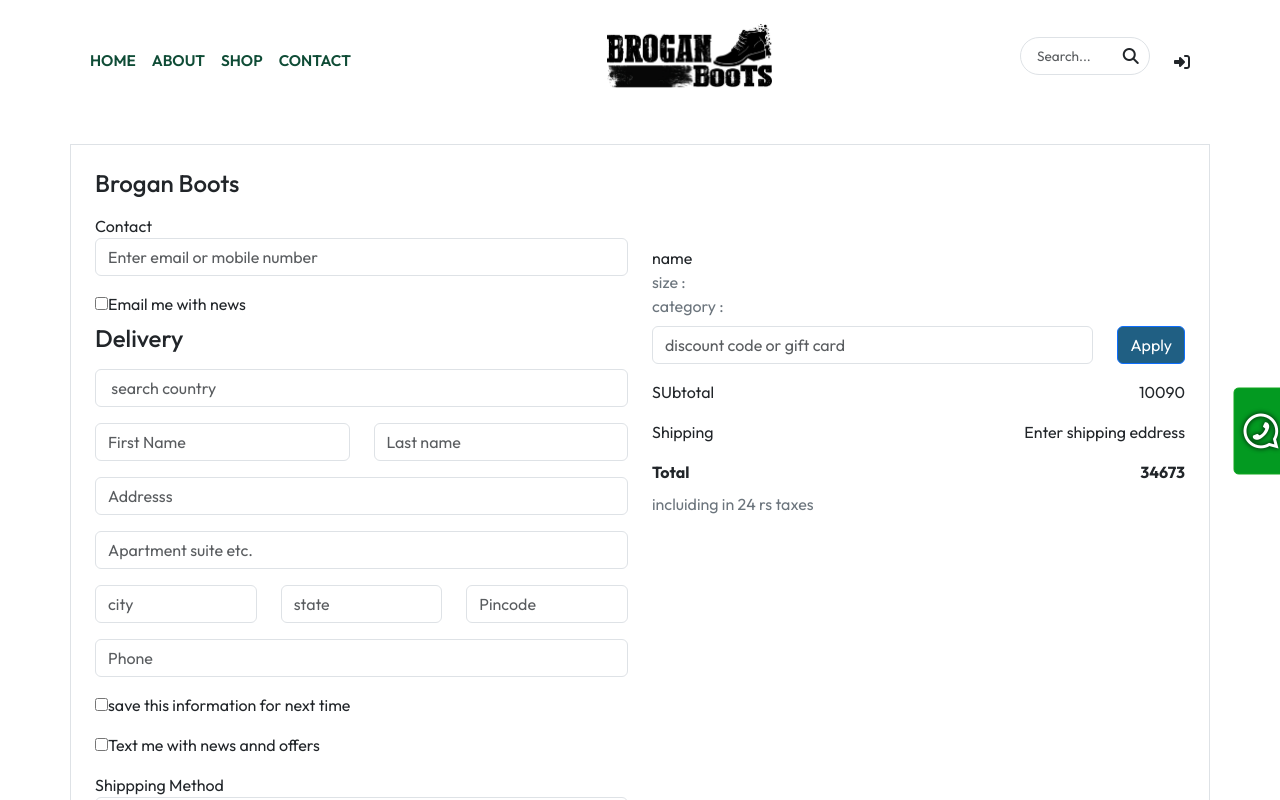
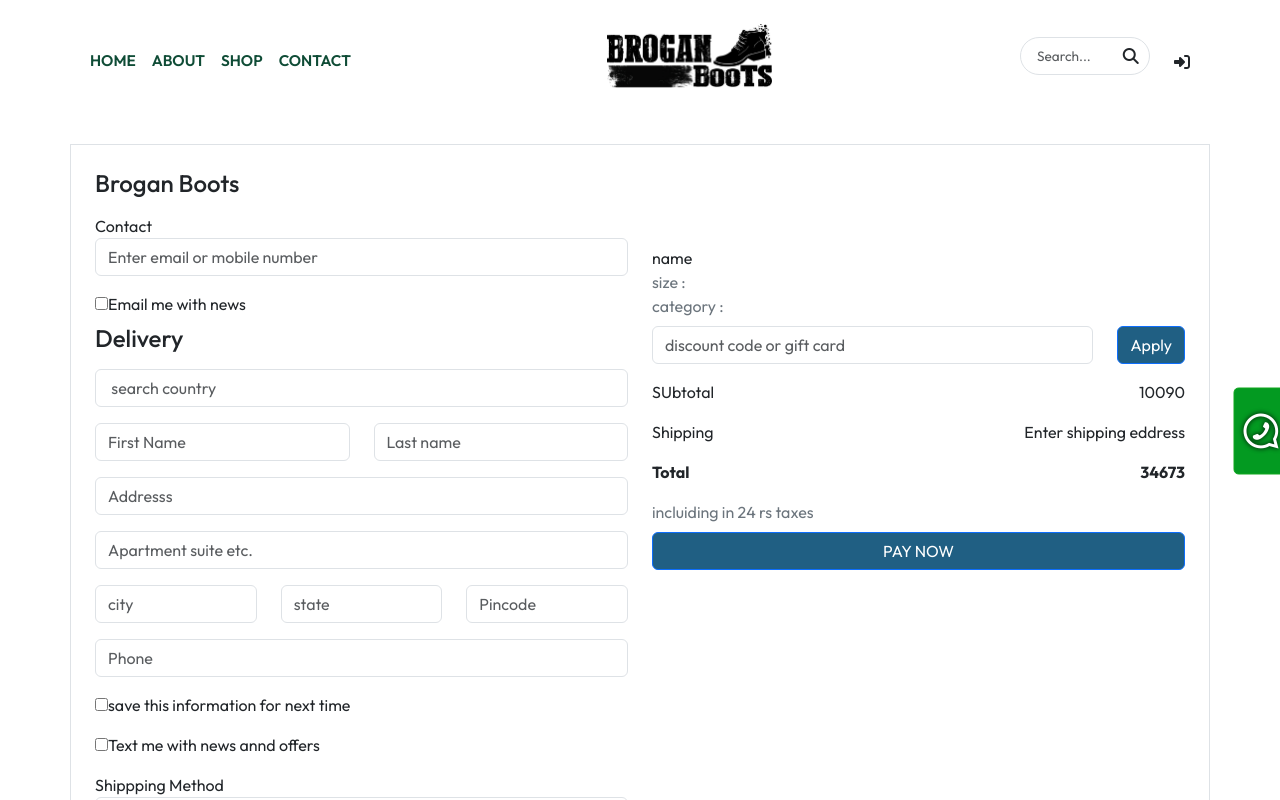
Before and after one commit to AishwaryaParihar/BroganBoots, a React (Vite) app in the folder ugaoPlants/: page /payment in a window 1280 px wide. Shown: the top 800 px of the page. Built offline with nearby package versions, Linux system fonts and the light colour scheme; no server answers.

Commit message:
pay button

```diff
--- a/ugaoPlants/src/components/screens/Payment.jsx
+++ b/ugaoPlants/src/components/screens/Payment.jsx
@@ -100,7 +100,7 @@ const Payment = () => {
                                     <label htmlFor="add2">Use defferent billing address</label><br />
 
                                 </div>
-                                <button className='btn bg-color btn-primary w-100'>PAY NOW</button>
+
                             </form>
                         </div>
 
@@ -137,8 +137,10 @@ const Payment = () => {
                             <span >Total</span>
                             <span>34673</span>
                            </div>
-                           <div className="text-secondary">incluiding in 24 rs taxes</div>
+                           <div className="text-secondary my-2">incluiding in 24 rs taxes</div>
+                           <button className='btn bg-color btn-primary w-100'>PAY NOW</button>
                         </div>
+
                     </div>
 
                 </div>
```
